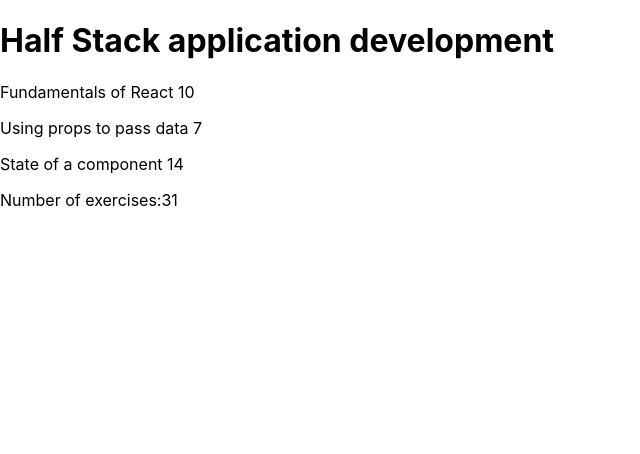
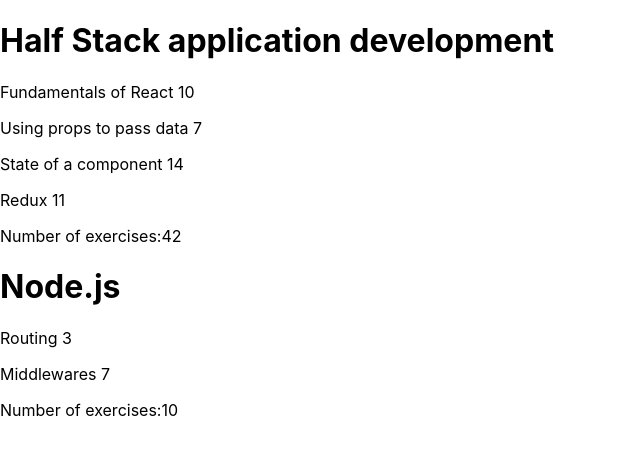
Before and after one commit to PaloPatrik/React-hommeli1, a React (Create React App) app: page / in a window 1280 px wide. Shown: the top 454 px of the page, without its empty margins (0-640 px from the left). Built offline with nearby package versions, Linux system fonts and the light colour scheme.

Commit message:
2.4
johouu

```diff
--- a/src/App.jsx
+++ b/src/App.jsx
@@ -6,15 +6,6 @@
       props.course.parts.reduce((total, part) => total + part.exercises, 0)
     }
   </p>
-  )
-}
-const Course = (props) => {
-  return(
-    <div>
-    <Header course={props.course.name}/>
-    <Content course={props.course}/>
-    <Total course={props.course}/>
-    </div>
   )
 }
 const Header = (props) => {
@@ -28,7 +19,7 @@
     return (
       <div>
         {
-          props.course.parts.map(part => <Part nimi={part.name} maara={part.exercises}/>)
+          props.course.parts.map(part => <Part key={part.name} nimi={part.name} maara={part.exercises}/>)
         }
       </div>
     )
@@ -41,12 +32,27 @@
     )
   }
 
+  const Course = (props) => {
+    return(
+      <div>
+        {
+          props.course.map(osa =>
+          <div key={osa.name}>
+            <Header course={osa.name}/>
+            <Content course={osa}/>
+            <Total course={osa}/>
+          </div>
+          )
+        }
+      </div>
+    )
+  }
 
 
 
   const App = () => {
-
-  const course = {
+    const courses = [
+      {
         name: 'Half Stack application development',
         id: 1,
         parts: [
@@ -64,13 +70,35 @@
             name: 'State of a component',
             exercises: 14,
             id: 3
+          },
+          {
+            name: 'Redux',
+            exercises: 11,
+            id: 4
+          }
+        ]
+      },
+      {
+        name: 'Node.js',
+        id: 2,
+        parts: [
+          {
+            name: 'Routing',
+            exercises: 3,
+            id: 1
+          },
+          {
+            name: 'Middlewares',
+            exercises: 7,
+            id: 2
           }
         ]
       }
+    ]
 
   return (
     <div>
-      <Course course={course} />
+      <Course course={courses} />
     </div>
   )
 }
```
Lines whose indentation alone changed are shown as unchanged.
